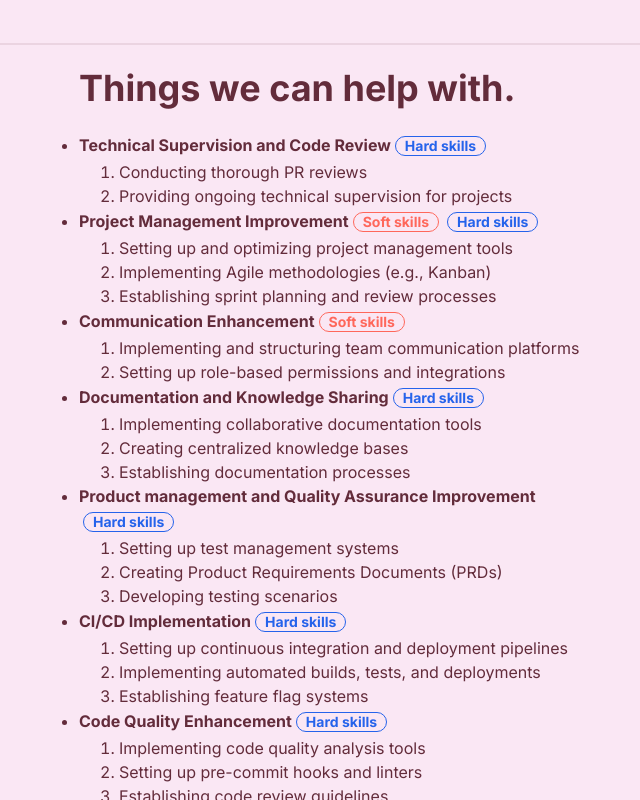
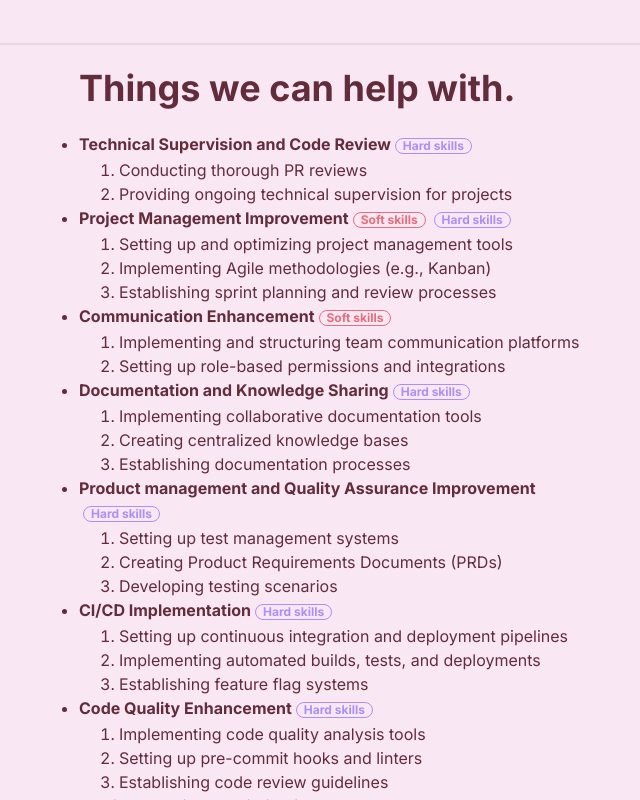
Before and after one commit to shekspir55/consultancy, a Next.js app: page / in a window 1280 px wide. Shown: the part 780-1580 px from the top of the page, without its empty margins (305-945 px from the left). Built offline with nearby package versions, Linux system fonts and the light colour scheme.

Commit message:
badges restyled

```diff
--- a/src/app/common/hard-badge.tsx
+++ b/src/app/common/hard-badge.tsx
@@ -1,6 +1,6 @@
 export default function HardBadge() {
   return (
-    <div className="badge badge-info gap-2 m-1 badge-outline">
+    <div className="badge badge-secondary gap-2 m-1 badge-outline badge-sm">
       Hard skills
     </div>
   );
--- a/src/app/common/soft-badge.tsx
+++ b/src/app/common/soft-badge.tsx
@@ -1,6 +1,6 @@
 export default function SoftBadge() {
   return (
-    <div className="badge badge-error gap-2 m-1 badge-outline">
+    <div className="badge badge-primary gap-2 m-1 badge-outline badge-sm">
       Soft skills
     </div>
   );
```
